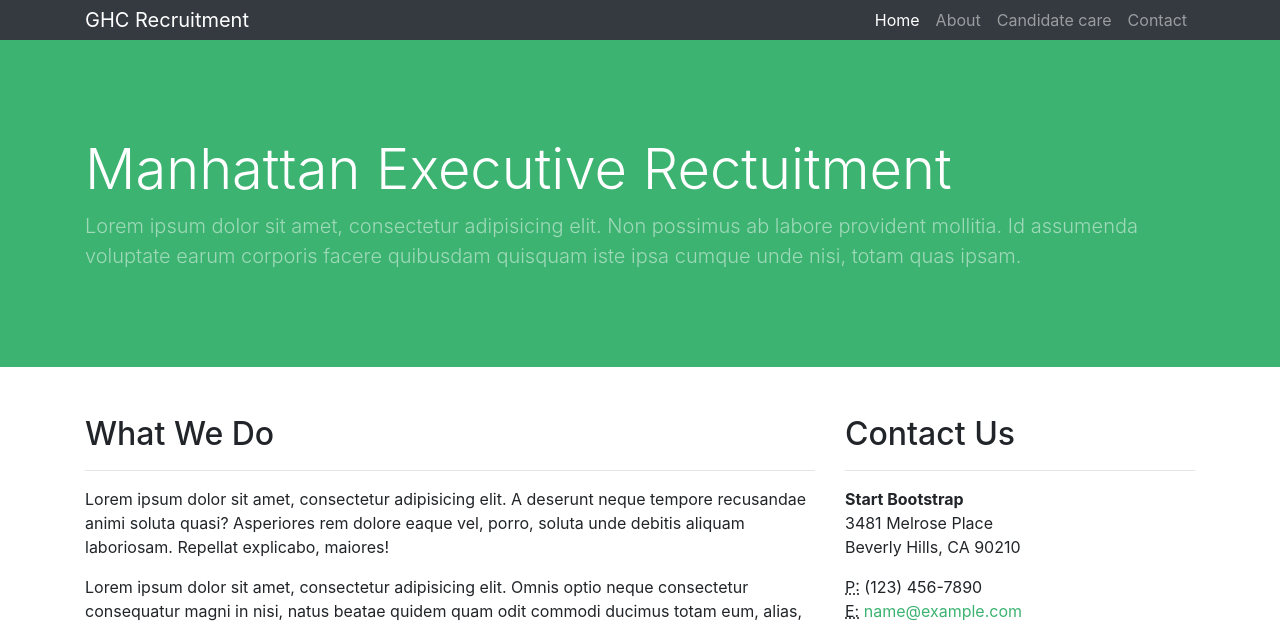
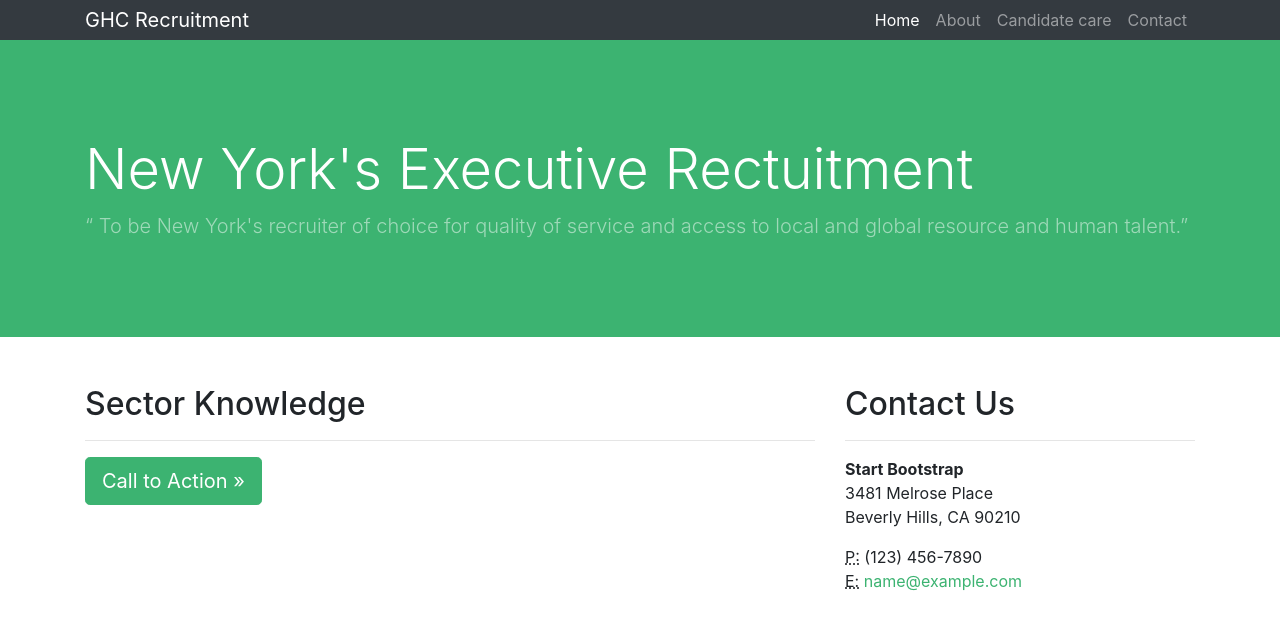
Before and after one commit to MalWalters/ghc-recruitment.github.io, a Jekyll site: the page built from index.html, in a window 1280 px wide and 1400 px high. Shown: the top 626 px of the window. Built offline with Jekyll 4.4.1, drawn with Linux system fonts in a browser that asks for light colours; some of the changed text lies outside the part shown.

Commit message:
Adding sector knowledge

```diff
--- a/_includes/footer.html
+++ b/_includes/footer.html
@@ -2,7 +2,7 @@
 <footer class="py-5 bg-dark">
   <div class="container">
     <p class="m-0 text-center text-white">
-      Copyright &copy; Your Website 2019
+      Copyright &copy; GHC Recruitment 2020
     </p>
   </div>
   <!-- /.container -->
--- a/_includes/header.html
+++ b/_includes/header.html
@@ -4,13 +4,10 @@
     <div class="row h-100 align-items-center">
       <div class="col-lg-12">
         <h1 class="display-4 text-white mt-5 mb-2">
-          Manhattan Executive Rectuitment
+          New York's Executive Rectuitment
         </h1>
         <p class="lead mb-5 text-white-50">
-          Lorem ipsum dolor sit amet, consectetur adipisicing elit. Non possimus
-          ab labore provident mollitia. Id assumenda voluptate earum corporis
-          facere quibusdam quisquam iste ipsa cumque unde nisi, totam quas
-          ipsam.
+          “ To be New York's recruiter of choice for quality of service and access to local and global resource and human talent.”
         </p>
       </div>
     </div>
--- a/index.html
+++ b/index.html
@@ -4,19 +4,8 @@
 
 <div class="row">
   <div class="col-md-8 mb-5">
-    <h2>What We Do</h2>
+    <h2>Sector Knowledge</h2>
     <hr />
-    <p>
-      Lorem ipsum dolor sit amet, consectetur adipisicing elit. A deserunt neque
-      tempore recusandae animi soluta quasi? Asperiores rem dolore eaque vel,
-      porro, soluta unde debitis aliquam laboriosam. Repellat explicabo,
-      maiores!
-    </p>
-    <p>
-      Lorem ipsum dolor sit amet, consectetur adipisicing elit. Omnis optio
-      neque consectetur consequatur magni in nisi, natus beatae quidem quam odit
-      commodi ducimus totam eum, alias, adipisci nesciunt voluptate. Voluptatum.
-    </p>
     <a class="btn btn-primary btn-lg" href="#">Call to Action &raquo;</a>
   </div>
   {% include sidebar.html %}
@@ -28,14 +17,13 @@
     <div class="card border-0 shadow h-100">
       <img class="card-img-top" src="http://placeholder.pics/svg/400x300/3cb371-3cb371/3cb371-3cb371" alt="" />
       <div class="card-body">
-        <h4 class="card-title">Card title</h4>
+        <h4 class="card-title">BANKING & FINANCE</h4>
         <p class="card-text">
-          Lorem ipsum dolor sit amet, consectetur adipisicing elit. Sapiente
-          esse necessitatibus neque sequi doloribus.
+          The area of Banking & Finance is complex and ever evolving demanding talented professionals with suitable skills. To meet discerning client demand new financial products are released across jurisdictions that create a layer of complexity that requires comprehension and appreciation of regulatory and technical constraints.
         </p>
       </div>
       <div class="card-footer">
-        <a href="#" class="btn btn-primary">Find Out More!</a>
+        <a href="#" class="btn btn-primary">Interested in a move?</a>
       </div>
     </div>
   </div>
@@ -43,14 +31,13 @@
     <div class="card border-0 shadow h-100">
       <img class="card-img-top" src="http://placeholder.pics/svg/400x300/3cb371-3cb371/3cb371-3cb371" alt="" />
       <div class="card-body">
-        <h4 class="card-title">Card title</h4>
+        <h4 class="card-title">CHANGE MANAGEMENT</h4>
         <p class="card-text">
-          Lorem ipsum dolor sit amet, consectetur adipisicing elit. Sapiente
-          esse necessitatibus neque sequi doloribus totam ut praesentium aut.
+          This field of work requires specific skills that are able to assess the regulatory; legal and technical challenges of cross borders and related business challenges.
         </p>
       </div>
       <div class="card-footer">
-        <a href="#" class="btn btn-primary">Find Out More!</a>
+        <a href="#" class="btn btn-primary">Interested in a move?</a>
       </div>
     </div>
   </div>
@@ -58,16 +45,60 @@
     <div class="card border-0 shadow h-100">
       <img class="card-img-top" src="http://placeholder.pics/svg/400x300/3cb371-3cb371/3cb371-3cb371" alt="" />
       <div class="card-body">
-        <h4 class="card-title">Card title</h4>
+        <h4 class="card-title">PROJECTS</h4>
         <p class="card-text">
-          Lorem ipsum dolor sit amet, consectetur adipisicing elit. Sapiente
-          esse necessitatibus neque.
+          With the ever evolving demand of skills and discernment of clients, companies are requiring skills of consultants that meet the market demand. The pace and competition in local and global markets requires a breadth of knowledge and capability of a suitable professional. The demand for an understanding of regulation and commercial expertise is always on the rise.
         </p>
       </div>
       <div class="card-footer">
-        <a href="#" class="btn btn-primary">Find Out More!</a>
+        <a href="#" class="btn btn-primary">Interested in a move?</a>
       </div>
     </div>
   </div>
 </div>
 <!-- /.row -->
+<div class="row">
+  <div class="col-md-4 mb-5">
+    <div class="card border-0 shadow h-100">
+      <img class="card-img-top" src="http://placeholder.pics/svg/400x300/3cb371-3cb371/3cb371-3cb371" alt="" />
+      <div class="card-body">
+        <h4 class="card-title">ACCOUNTING / TAX</h4>
+        <p class="card-text">
+          Accounting/ Tax professionals are in demand across commercial firms.   The Tax field is reserved for individuals with a solid balance of commercial and technical knowledge and talent.
+        </p>
+      </div>
+      <div class="card-footer">
+        <a href="#" class="btn btn-primary">Interested in a move?</a>
+      </div>
+    </div>
+  </div>
+  <div class="col-md-4 mb-5">
+    <div class="card border-0 shadow h-100">
+      <img class="card-img-top" src="http://placeholder.pics/svg/400x300/3cb371-3cb371/3cb371-3cb371" alt="" />
+      <div class="card-body">
+        <h4 class="card-title">UTILITIES</h4>
+        <p class="card-text">
+          As this sector continues to expand and require specific knowledge of the field our clients are requiring professionals that are able to provide  solid commercial solutions.
+        </p>
+      </div>
+      <div class="card-footer">
+        <a href="#" class="btn btn-primary">Interested in a move?</a>
+      </div>
+    </div>
+  </div>
+  <div class="col-md-4 mb-5">
+    <div class="card border-0 shadow h-100">
+      <img class="card-img-top" src="http://placeholder.pics/svg/400x300/3cb371-3cb371/3cb371-3cb371" alt="" />
+      <div class="card-body">
+        <h4 class="card-title">TECHNOLOGY</h4>
+        <p class="card-text">
+          The global market is demanding and moving at a fiercely competitive pace. Ever organisation requires technical experts that are capable of translating their business requirements with an understanding of their technical challenges.
+        </p>
+      </div>
+      <div class="card-footer">
+        <a href="#" class="btn btn-primary">Interested in a move?</a>
+      </div>
+    </div>
+  </div>
+</div>
+<!--row-->
```
